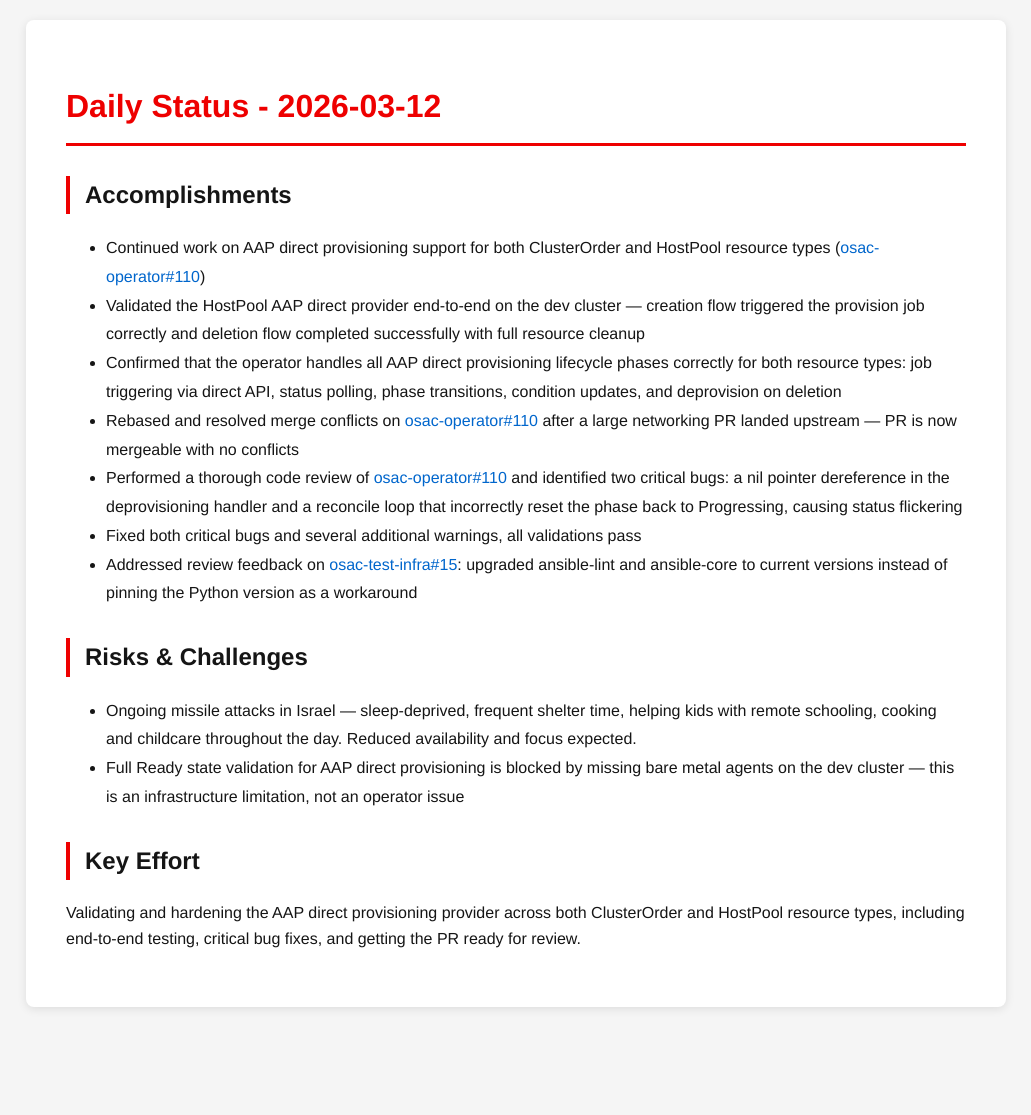
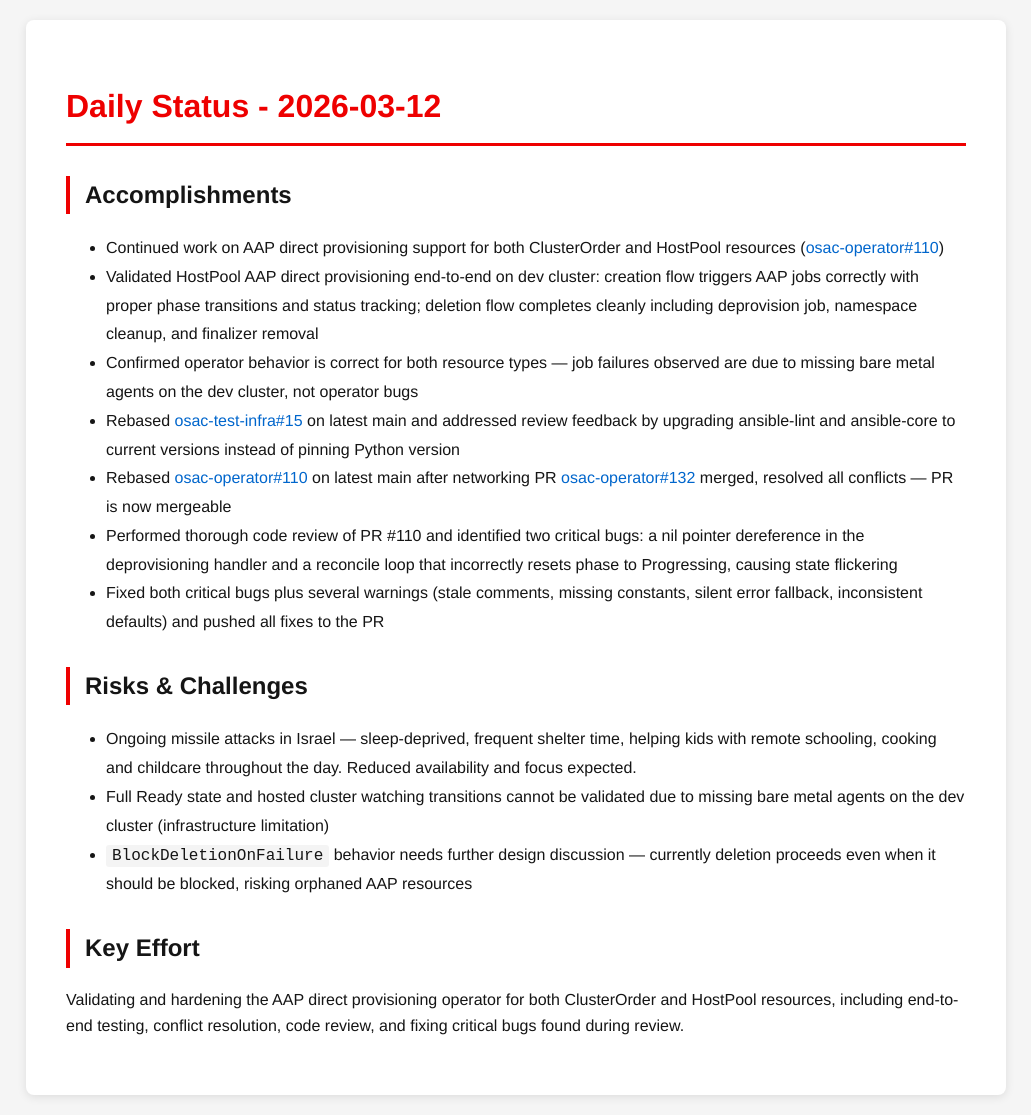
Before and after one commit to tzvatot/daily-status, a Jekyll site: the page built from 2026-03-12.md, in a window 1280 px wide. Shown: the whole page, without its empty margins (124-1155 px from the left). Built offline with Jekyll 4.4.1, drawn with Linux system fonts in a browser that asks for light colours; before the commit the page ends 1027 px from its top, so only the background shows below that.

Commit message:
Daily status update - 2026-03-12

```diff
--- a/2026-03-12.md
+++ b/2026-03-12.md
@@ -7,20 +7,18 @@
 # Daily Status - 2026-03-12
 
 ## Accomplishments
-
-- Continued work on AAP direct provisioning support for both ClusterOrder and HostPool resource types ([osac-operator#110](https://github.com/osac-project/osac-operator/pull/110))
-- Validated the HostPool AAP direct provider end-to-end on the dev cluster — creation flow triggered the provision job correctly and deletion flow completed successfully with full resource cleanup
-- Confirmed that the operator handles all AAP direct provisioning lifecycle phases correctly for both resource types: job triggering via direct API, status polling, phase transitions, condition updates, and deprovision on deletion
-- Rebased and resolved merge conflicts on [osac-operator#110](https://github.com/osac-project/osac-operator/pull/110) after a large networking PR landed upstream — PR is now mergeable with no conflicts
-- Performed a thorough code review of [osac-operator#110](https://github.com/osac-project/osac-operator/pull/110) and identified two critical bugs: a nil pointer dereference in the deprovisioning handler and a reconcile loop that incorrectly reset the phase back to Progressing, causing status flickering
-- Fixed both critical bugs and several additional warnings, all validations pass
-- Addressed review feedback on [osac-test-infra#15](https://github.com/osac-project/osac-test-infra/pull/15): upgraded ansible-lint and ansible-core to current versions instead of pinning the Python version as a workaround
+- Continued work on AAP direct provisioning support for both ClusterOrder and HostPool resources ([osac-operator#110](https://github.com/osac-project/osac-operator/pull/110))
+- Validated HostPool AAP direct provisioning end-to-end on dev cluster: creation flow triggers AAP jobs correctly with proper phase transitions and status tracking; deletion flow completes cleanly including deprovision job, namespace cleanup, and finalizer removal
+- Confirmed operator behavior is correct for both resource types — job failures observed are due to missing bare metal agents on the dev cluster, not operator bugs
+- Rebased [osac-test-infra#15](https://github.com/osac-project/osac-test-infra/pull/15) on latest main and addressed review feedback by upgrading ansible-lint and ansible-core to current versions instead of pinning Python version
+- Rebased [osac-operator#110](https://github.com/osac-project/osac-operator/pull/110) on latest main after networking PR [osac-operator#132](https://github.com/osac-project/osac-operator/pull/132) merged, resolved all conflicts — PR is now mergeable
+- Performed thorough code review of PR #110 and identified two critical bugs: a nil pointer dereference in the deprovisioning handler and a reconcile loop that incorrectly resets phase to Progressing, causing state flickering
+- Fixed both critical bugs plus several warnings (stale comments, missing constants, silent error fallback, inconsistent defaults) and pushed all fixes to the PR
 
 ## Risks & Challenges
-
 - Ongoing missile attacks in Israel — sleep-deprived, frequent shelter time, helping kids with remote schooling, cooking and childcare throughout the day. Reduced availability and focus expected.
-- Full Ready state validation for AAP direct provisioning is blocked by missing bare metal agents on the dev cluster — this is an infrastructure limitation, not an operator issue
+- Full Ready state and hosted cluster watching transitions cannot be validated due to missing bare metal agents on the dev cluster (infrastructure limitation)
+- `BlockDeletionOnFailure` behavior needs further design discussion — currently deletion proceeds even when it should be blocked, risking orphaned AAP resources
 
 ## Key Effort
-
-Validating and hardening the AAP direct provisioning provider across both ClusterOrder and HostPool resource types, including end-to-end testing, critical bug fixes, and getting the PR ready for review.
+Validating and hardening the AAP direct provisioning operator for both ClusterOrder and HostPool resources, including end-to-end testing, conflict resolution, code review, and fixing critical bugs found during review.
```
